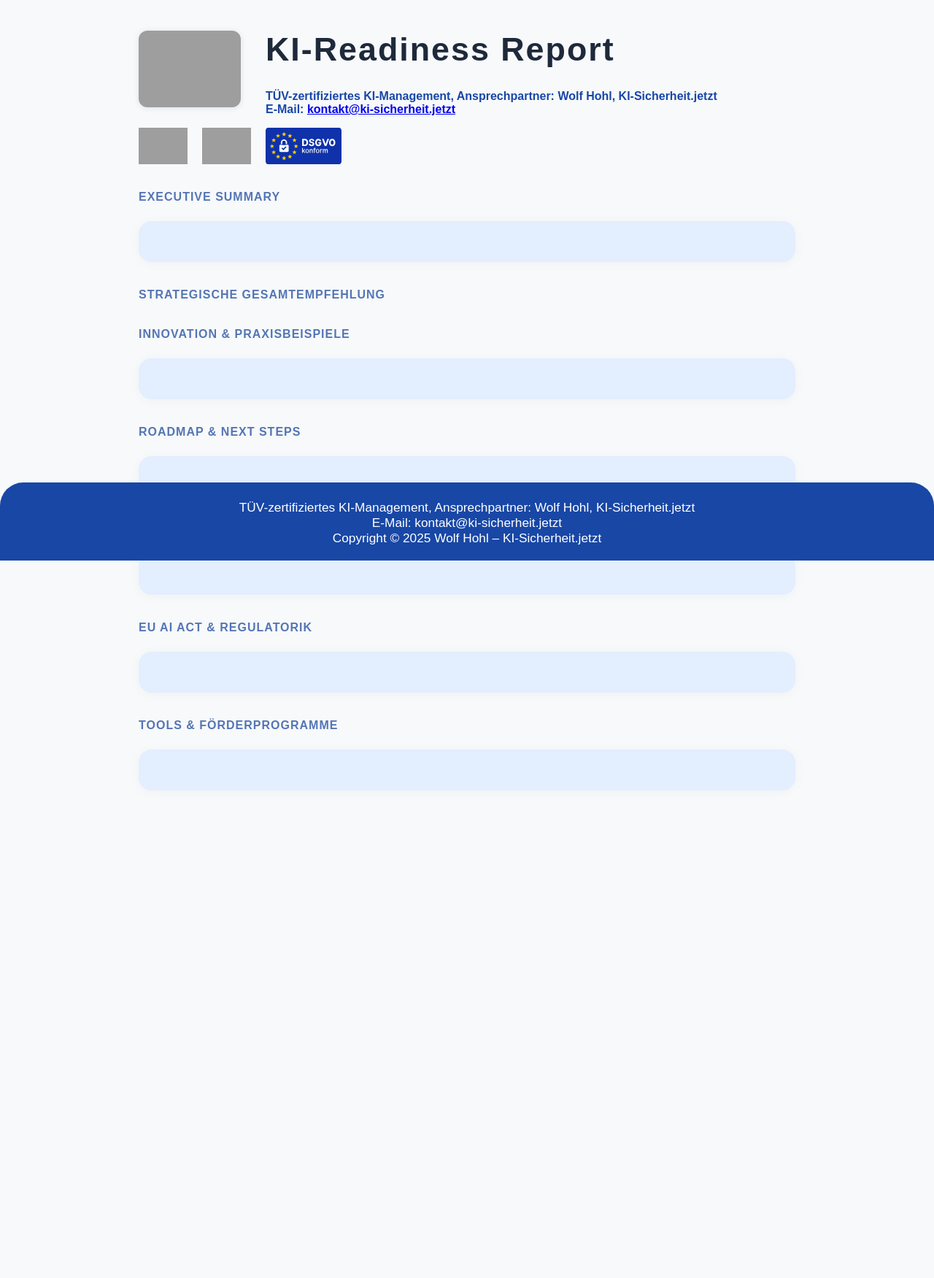
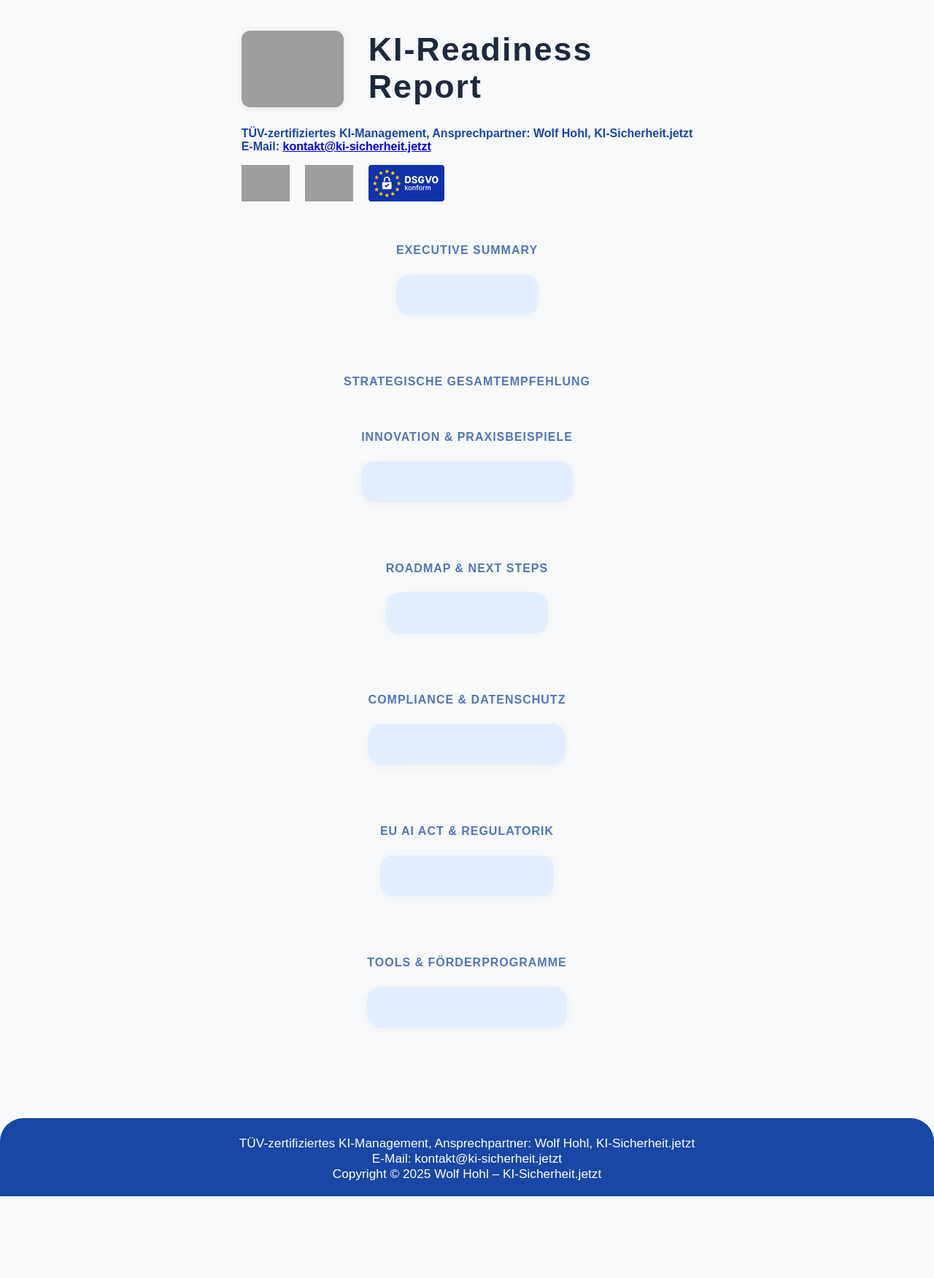
Before and after one commit to Wolf-Achtung/make-ki-backend-neu, a Python web app: template templates/pdf_template.html in a window 1280 px wide. Shown: the whole page at 73% size. Before the commit the page ends 1083 px from the top, so only its background shows below. Run offline with Jinja, Linux system fonts and the light colour scheme; the template is opened without the code that fills it, so the values that code supplies are empty; grey boxes are pictures that could not be loaded.

Commit message:
Add files via upload

```diff
--- a/templates/pdf_template.html
+++ b/templates/pdf_template.html
@@ -5,11 +5,15 @@
     <title>{{ company_name or "KI-Readiness Report" }}</title>
     <style>
         body {
-            font-family: 'Fira Mono', 'Arial', sans-serif;
-            color: #1e293b;
-            background: #f7f9fa;
-            margin: 0;
-            padding: 0 0 80px 0;
+        font-family: 'Fira Mono', 'Arial', sans-serif;
+        color: #1e293b;
+        background: #f7f9fa;
+        margin: 0;
+        padding: 0 0 80px 0;
+        /* Neu für Footer am unteren Rand: */
+        min-height: 100vh;
+        display: flex;
+        flex-direction: column;
         }
         header, section {
             margin: 0 auto 36px auto;
@@ -52,10 +56,8 @@
             border-top-left-radius: 32px;
             border-top-right-radius: 32px;
             text-align: center;
-            position: fixed;
-            left: 0; right: 0; bottom: 0;
             width: 100%;
-            z-index: 1000;
+            margin-top: 64px;
         }
         .highlight {
             font-weight: bold;
```
